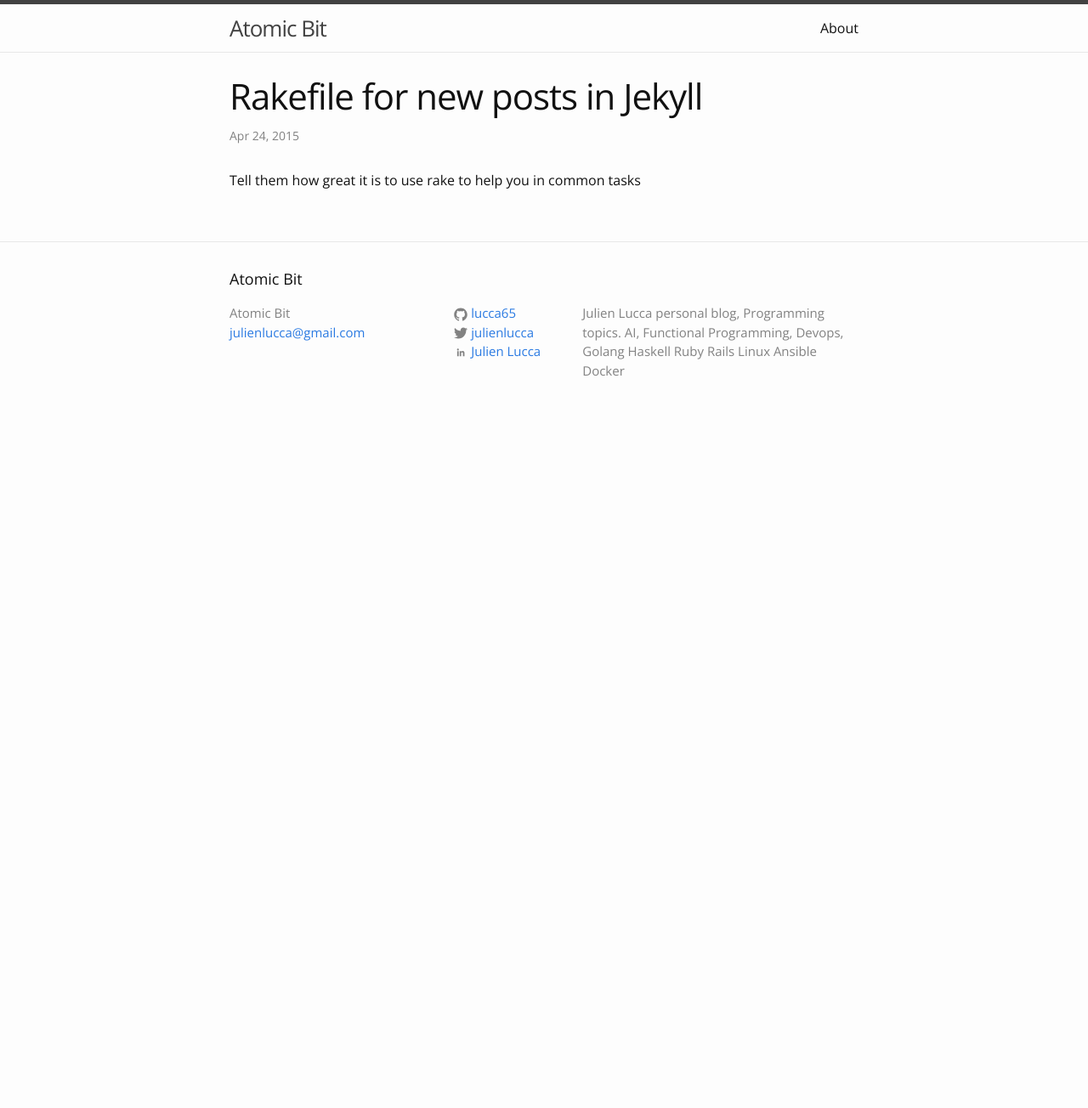
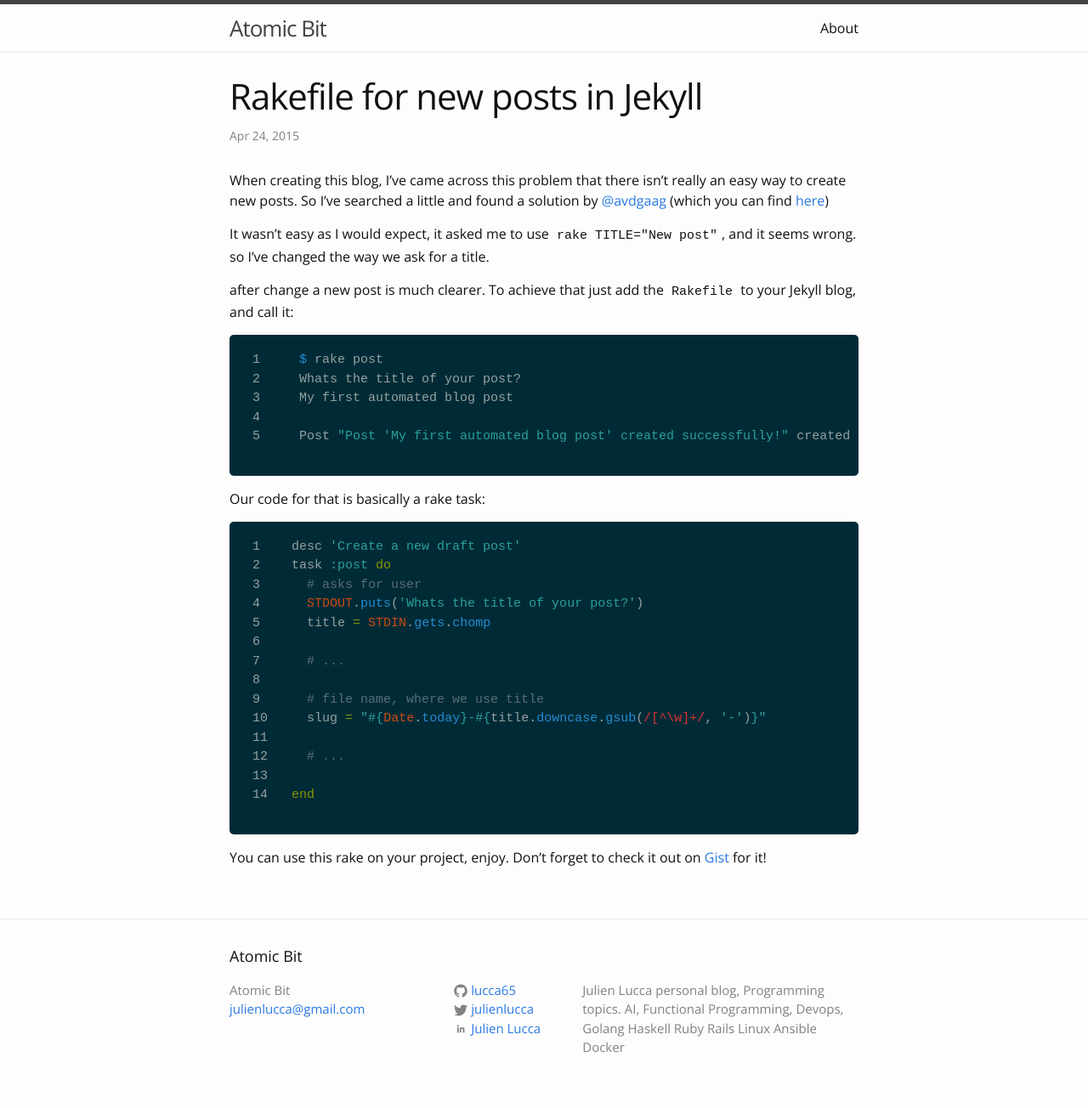
Before and after one commit to lucca65/lucca65.github.io, a Jekyll site: the page built from _posts/2015-04-24-rakefile-for-new-posts-in-jekyll.markdown, in a window 1280 px wide. Shown: the whole page at 85% size. Built offline with Jekyll 4.4.1, drawn with Linux system fonts in a browser that asks for light colours; before the commit the page ends 900 px from its top, so only the background shows below that.

Commit message:
first post on blog! YAY

```diff
--- a/_posts/2015-04-24-rakefile-for-new-posts-in-jekyll.markdown
+++ b/_posts/2015-04-24-rakefile-for-new-posts-in-jekyll.markdown
@@ -4,4 +4,50 @@ title: Rakefile for new posts in Jekyll
 published: true
 categories: rake ruby jekyll tools gist
 ---
-Tell them how great it is to use rake to help you in common tasks
+
+When creating this blog, I've came across this problem that there isn't really
+an easy way to create new posts. So I've searched a little and found a solution
+by
+  <a href="https://twitter.com/avdgaag" target="_blank">
+    @avdgaag
+  </a>
+ (which you can find
+   <a href="http://arjanvandergaag.nl/blog/creating-new-jekyll-posts.html" target="_blank">here</a>)
+
+It wasn't easy as I would expect, it asked me to use `rake TITLE="New post"`,
+and it seems wrong. so I've changed the way we ask for a title.
+
+after change a new post is much clearer. To achieve that just add the
+`Rakefile` to your Jekyll blog, and call it:
+
+{% highlight sh linenos %}
+  $ rake post
+  Whats the title of your post?
+  My first automated blog post
+
+  Post "Post 'My first automated blog post' created successfully!" created successfully!
+{% endhighlight %}
+
+Our code for that is basically a rake task:
+
+{% highlight ruby linenos %}
+desc 'Create a new draft post'
+task :post do
+  # asks for user
+  STDOUT.puts('Whats the title of your post?')
+  title = STDIN.gets.chomp
+
+  # ...
+
+  # file name, where we use title
+  slug = "#{Date.today}-#{title.downcase.gsub(/[^\w]+/, '-')}"
+
+  # ...
+
+end
+{% endhighlight %}
+
+You can use this rake on your project, enjoy. Don't forget to check it out on
+  <a href="https://gist.github.com/lucca65/7d8692788932a935e881" target="_blank" >
+    Gist
+  </a> for it!
--- a/_posts/2015-04-24-welcome-to-atomicbit.markdown
+++ b/_posts/2015-04-24-welcome-to-atomicbit.markdown
@@ -1,7 +1,7 @@
 ---
 layout: post
 title: Welcome to Atomicbit
-published: true
+published: false
 categories: general
 ---
 Welcome to Atomicbit
--- a/_posts/2015-04-24-welcome-to-jekyll.markdown
+++ b/_posts/2015-04-24-welcome-to-jekyll.markdown
@@ -11,7 +11,7 @@ To add new posts, simply add a file in the `_posts` directory that follows the c
 
 Jekyll also offers powerful support for code snippets:
 
-{% highlight ruby %}
+{% highlight sh linenos %}
 def print_hi(name)
   puts "Hi, #{name}"
 end
```
Also changed, not shown: 1 other file.
